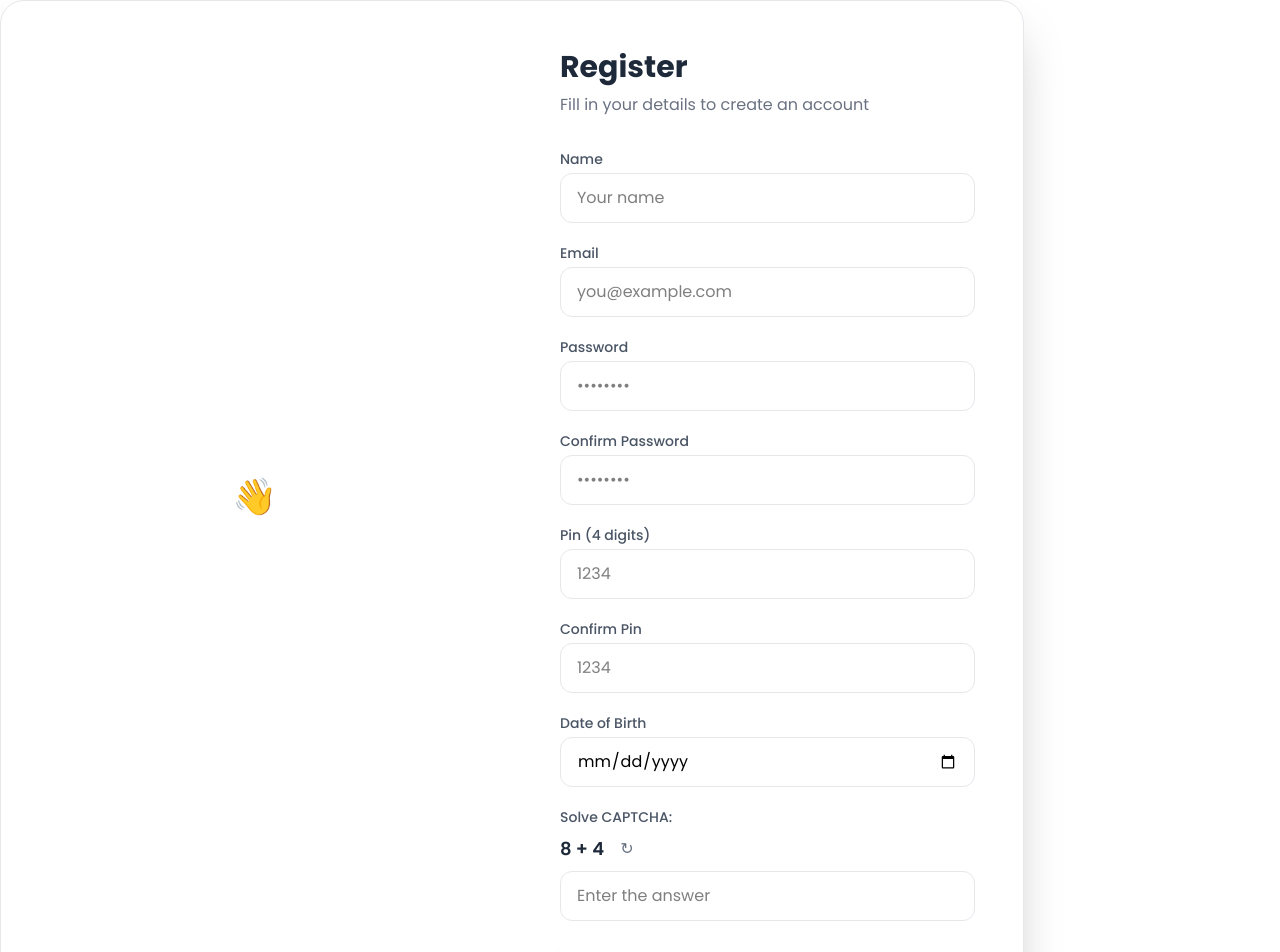
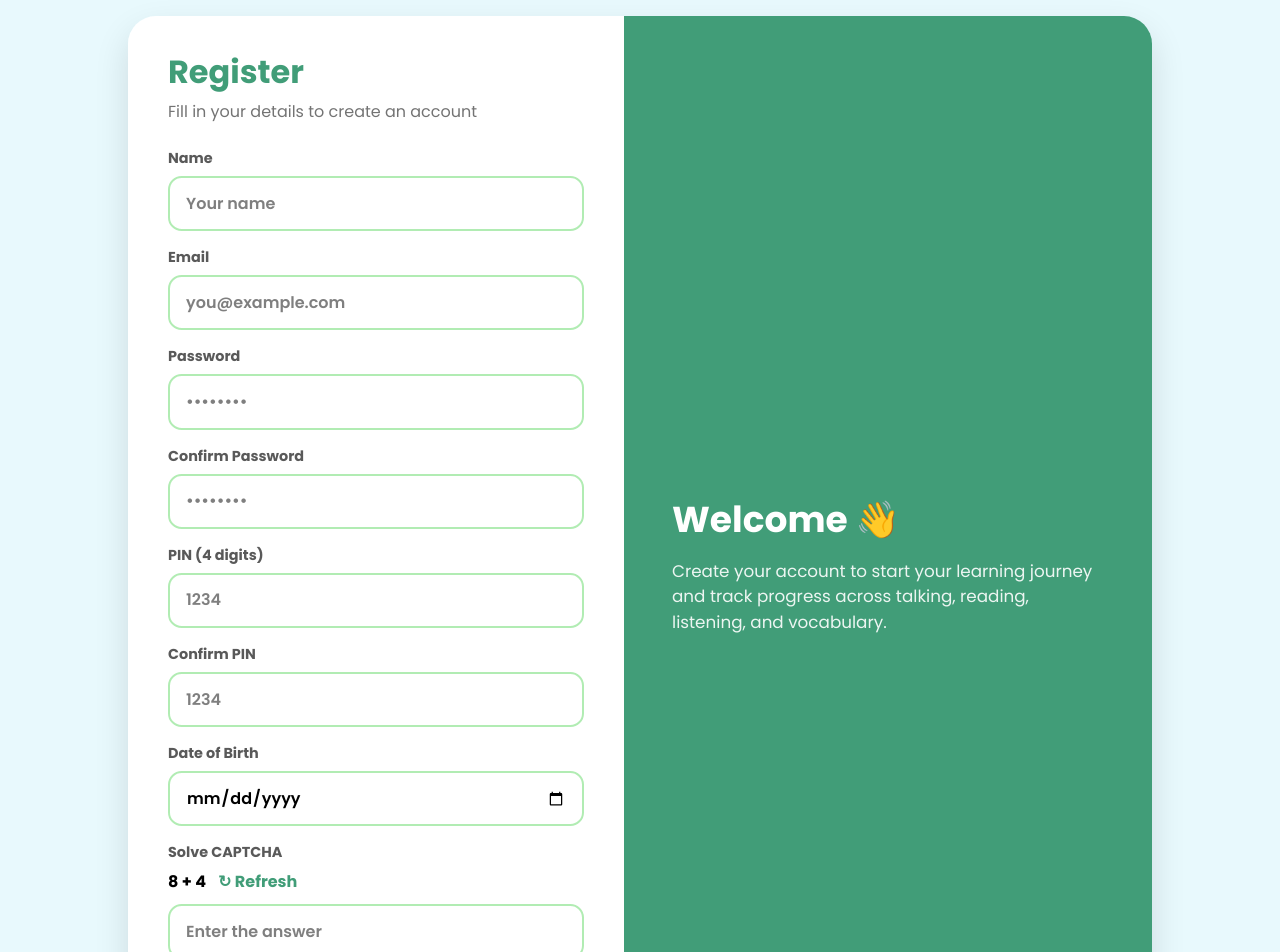
Before and after one commit to EliasEssawi/WEBPROJECT2, a React (Vite) app in the folder client/vite-project/: page /register in a window 1280 px wide. Shown: the top 952 px of the page. Built offline with nearby package versions, Linux system fonts and the light colour scheme.

Commit message:
Last Christmas

```diff
--- a/client/vite-project/src/pages/register.tsx
+++ b/client/vite-project/src/pages/register.tsx
@@ -1,14 +1,28 @@
-import React, { useState, useEffect } from "react";
+import React, { useEffect, useState } from "react";
 import axios, { AxiosError } from "axios";
 import { RegisterRequest, RegisterResponse } from "../Types/Register";
+import LoginRightPanel from "../components/login/RightPanel";
 
 const API_BASE = "/api";
 
-function Register() {
-  const [captcha, setCaptcha] = useState({ question: "", answer: "" });
-  const [userAnswer, setUserAnswer] = useState("");
-  const [message, setMessage] = useState<string>(""); // User feedback message
-  const [userData, setUserData] = useState({
+type Captcha = { question: string; answer: string };
+
+type UserData = {
+  name: string;
+  email: string;
+  password: string;
+  confirmPassword: string;
+  pin: string;
+  confirmPin: string;
+  dateOfBirth: string;
+};
+
+const Register: React.FC = () => {
+  const [captcha, setCaptcha] = useState<Captcha>({ question: "", answer: "" });
+  const [userAnswer, setUserAnswer] = useState<string>("");
+  const [message, setMessage] = useState<string>("");
+
+  const [userData, setUserData] = useState<UserData>({
     name: "",
     email: "",
     password: "",
@@ -18,32 +32,27 @@ function Register() {
     dateOfBirth: "",
   });
 
-  // Generate simple arithmetic captcha
-  const generateCaptcha = () => {
+  const generateCaptcha = (): void => {
     const a = Math.floor(Math.random() * 10 + 1);
     const b = Math.floor(Math.random() * 10 + 1);
-    setCaptcha({ question: `${a} + ${b}`, answer: (a + b).toString() });
+    setCaptcha({ question: `${a} + ${b}`, answer: String(a + b) });
   };
 
   useEffect(() => {
     generateCaptcha();
   }, []);
 
-  const handleChange = (e: React.ChangeEvent<HTMLInputElement>) => {
+  const handleChange = (e: React.ChangeEvent<HTMLInputElement>): void => {
     const { name, value } = e.target;
-
-    setUserData((prev) => ({
-      ...prev,
-      [name]: value,
-    }));
+    setUserData((prev) => ({ ...prev, [name]: value }));
   };
 
-  //handles the submet of registring (when clicking regester button)
-  const handleSubmit = async (e: React.FormEvent<HTMLFormElement>) => {
-    e.preventDefault();// Stops the page from reloading (pure React behavior).
+  const handleSubmit = async (e: React.FormEvent<HTMLFormElement>): Promise<void> => {
+    e.preventDefault();
+    setMessage("");
 
-    // logic for the CAPTCHA (TODO: Move CAPTCHA to server)
-    if (userAnswer !== captcha.answer) {
+    // CAPTCHA
+    if (userAnswer.trim() !== captcha.answer) {
       setMessage("Incorrect CAPTCHA answer.");
       generateCaptcha();
       setUserAnswer("");
@@ -64,74 +73,91 @@ function Register() {
 
     const payload: RegisterRequest = {
       name: userData.name.trim(),
-      email: userData.email.toLowerCase(),
+      email: userData.email.trim().toLowerCase(),
       password: userData.password,
       pin: userData.pin,
       dateOfBirth: userData.dateOfBirth,
     };
 
     try {
-      //Send RegisterRequest to the server this is like sendToServer({ RegisterRequest })
-      const res = await axios.post<RegisterResponse>(`${API_BASE}/register`,payload);
-      setMessage(res.data.message);
+      const res = await axios.post<RegisterResponse>(`${API_BASE}/register`, payload);
+      setMessage(res.data.message || "Registered successfully!");
       alert("Registered successfully!");
     } catch (err) {
-        const error = err as AxiosError<any>;
+      const error = err as AxiosError<{ message?: string }>;
       setMessage(error.response?.data?.message || "Registration failed.");
     }
   };
 
   return (
-    <div className="w-full max-w-5xl bg-white rounded-3xl shadow-2xl border border-gray-200 flex flex-col md:flex-row">
+    <div className="auth-shell">
+      <div className="auth-card">
+        {/* LEFT = FORM */}
+        <div className="auth-left">
+          <div className="auth-left-inner">
+            <h2 className="auth-title">Register</h2>
+            <p className="auth-subtitle">Fill in your details to create an account</p>
 
-
-        {/* LEFT SIDE (Brand / Illustration area) */}
-        <div className="hidden md:flex w-1/2 bg-dark-sidebar text-white flex-col justify-center p-12 relative">
-          <h1 className="text-4xl font-extrabold mb-4">Welcome 👋</h1>
-          <p className="text-white/80 text-lg max-w-md">
-            Create your account to start your learning journey and track progress across talking, reading, listening, and vocabulary.
-          </p>
-          <div className="absolute bottom-8 left-12 text-white/50 text-sm">
-            © 2025 Your App
-          </div>
-        </div>
-
-        {/* RIGHT SIDE (Register Form) */}
-        <div className="w-full md:w-1/2 flex flex-col items-center justify-center p-8 md:p-12 overflow-y-auto">
-
-          <div className="w-full max-w-md">
-            <h2 className="text-3xl font-bold text-gray-800 mb-2">Register</h2>
-            <p className="text-gray-500 mb-8">Fill in your details to create an account</p>
-
-            <form className="space-y-5" onSubmit={handleSubmit}>
-
+            <form onSubmit={handleSubmit} style={{ display: "grid", gap: "1rem" }}>
               {/* Name */}
               <div>
-                <label className="block text-sm font-medium text-gray-600 mb-1">Name</label>
-                <input type="text" name="name" required value={userData.name} onChange={handleChange} className="w-full px-4 py-3 text-black rounded-xl border border-gray-200 focus:outline-none focus:ring-2 focus:ring-brand-green transition" placeholder="Your name" />
+                <label className="auth-label">Name</label>
+                <input
+                  type="text"
+                  name="name"
+                  required
+                  value={userData.name}
+                  onChange={handleChange}
+                  className="auth-input"
+                  placeholder="Your name"
+                />
               </div>
 
               {/* Email */}
               <div>
-                <label className="block text-sm font-medium text-gray-600 mb-1">Email</label>
-                <input type="email" name="email" required value={userData.email} onChange={handleChange} className="w-full px-4 py-3 text-black rounded-xl border border-gray-200 focus:outline-none focus:ring-2 focus:ring-brand-green transition" placeholder="you@example.com" />
+                <label className="auth-label">Email</label>
+                <input
+                  type="email"
+                  name="email"
+                  required
+                  value={userData.email}
+                  onChange={handleChange}
+                  className="auth-input"
+                  placeholder="you@example.com"
+                />
               </div>
 
               {/* Password */}
               <div>
-                <label className="block text-sm font-medium text-gray-600 mb-1">Password</label>
-                <input type="password" name="password" required value={userData.password} onChange={handleChange} className="w-full px-4 py-3 text-black rounded-xl border border-gray-200 focus:outline-none focus:ring-2 focus:ring-brand-green transition" placeholder="••••••••" />
+                <label className="auth-label">Password</label>
+                <input
+                  type="password"
+                  name="password"
+                  required
+                  value={userData.password}
+                  onChange={handleChange}
+                  className="auth-input"
+                  placeholder="••••••••"
+                />
               </div>
 
               {/* Confirm Password */}
               <div>
-                <label className="block text-sm font-medium text-gray-600 mb-1">Confirm Password</label>
-                <input type="password" name="confirmPassword" required value={userData.confirmPassword} onChange={handleChange} className="w-full px-4 py-3 text-black rounded-xl border border-gray-200 focus:outline-none focus:ring-2 focus:ring-brand-green transition" placeholder="••••••••" />
+                <label className="auth-label">Confirm Password</label>
+                <input
+                  type="password"
+                  name="confirmPassword"
+                  required
+                  value={userData.confirmPassword}
+                  onChange={handleChange}
+                  className="auth-input"
+                  placeholder="••••••••"
+                />
               </div>
 
-              {/* Pin */}
+              {/* PIN */}
               <div>
-                <label className="block text-sm font-medium text-gray-600 mb-1">Pin (4 digits)</label>
+                <label className="auth-label">PIN (4 digits)</label>
                 <input
                   type="password"
                   name="pin"
@@ -141,14 +167,14 @@ function Register() {
                   maxLength={4}
                   pattern="\d{4}"
                   inputMode="numeric"
-                  className="w-full px-4 py-3 text-black rounded-xl border border-gray-200 focus:outline-none focus:ring-2 focus:ring-brand-green transition"
+                  className="auth-input"
                   placeholder="1234"
                 />
               </div>
 
-              {/* Confirm Pin */}
+              {/* Confirm PIN */}
               <div>
-                <label className="block text-sm font-medium text-gray-600 mb-1">Confirm Pin</label>
+                <label className="auth-label">Confirm PIN</label>
                 <input
                   type="password"
                   name="confirmPin"
@@ -158,55 +184,78 @@ function Register() {
                   maxLength={4}
                   pattern="\d{4}"
                   inputMode="numeric"
-                  className="w-full px-4 py-3 text-black rounded-xl border border-gray-200 focus:outline-none focus:ring-2 focus:ring-brand-green transition"
+                  className="auth-input"
                   placeholder="1234"
                 />
               </div>
 
               {/* Date of Birth */}
               <div>
-                <label className="block text-sm font-medium text-gray-600 mb-1">Date of Birth</label>
-                <input type="date" name="dateOfBirth" required value={userData.dateOfBirth} onChange={handleChange} className="w-full px-4 py-3 text-black rounded-xl border border-gray-200 focus:outline-none focus:ring-2 focus:ring-brand-green transition" />
+                <label className="auth-label">Date of Birth</label>
+                <input
+                  type="date"
+                  name="dateOfBirth"
+                  required
+                  value={userData.dateOfBirth}
+                  onChange={handleChange}
+                  className="auth-input"
+                />
               </div>
 
               {/* CAPTCHA */}
-              <div className="space-y-2">
-                <label className="block text-sm font-medium text-gray-600">Solve CAPTCHA:</label>
-                <div className="flex items-center gap-4">
-                  <span className="text-lg font-semibold text-gray-800">{captcha.question}</span>
-                  <button type="button" onClick={generateCaptcha} className="text-gray-500 hover:text-gray-800">↻</button>
+              <div>
+                <label className="auth-label">Solve CAPTCHA</label>
+
+                <div style={{ display: "flex", alignItems: "center", gap: "0.75rem" }}>
+                  <span style={{ fontWeight: 800 }}>{captcha.question}</span>
+                  <button
+                    type="button"
+                    onClick={generateCaptcha}
+                    className="btn-link"
+                    style={{ marginTop: 0 }}
+                  >
+                    ↻ Refresh
+                  </button>
                 </div>
+
+                <div style={{ marginTop: "0.6rem" }}>
                   <input
                     type="text"
+                    required
                     value={userAnswer}
                     onChange={(e) => setUserAnswer(e.target.value)}
-                  required
-                  className="w-full px-4 py-3 text-black rounded-xl border border-gray-200 focus:outline-none focus:ring-2 focus:ring-brand-green transition"
+                    className="auth-input"
                     placeholder="Enter the answer"
                   />
                 </div>
+              </div>
+
+              {/* Message */}
+              {message ? <div className="error">{message}</div> : null}
 
               {/* Submit */}
-              <button type="submit" className="w-full py-3 rounded-xl bg-brand-green text-white font-bold shadow-lg hover:bg-brand-light transition hover:scale-[1.02]">
+              <button type="submit" className="btn btn-primary">
                 REGISTER
               </button>
 
-              {/* Show error messages */}
-              {message && (
-                <p className="text-center text-sm text-red-500 mt-3">
-                  {message}
-                </p>
-              )}
-              <div className="text-right mt-4 text-sm">
-                <a href="/login" className="text-blue-500 hover:underline">Already have an account? Log in</a>
+              {/* Link */}
+              <div className="auth-actions">
+                <span />
+                <a className="auth-link" href="/login">
+                  Already have an account? Log in →
+                </a>
               </div>
-
             </form>
           </div>
         </div>
 
+        {/* RIGHT = WELCOME PANEL */}
+        <LoginRightPanel title="Welcome 👋" description="Create your account to start your learning journey and track progress across talking,
+            reading, listening, and vocabulary."
+            footer="© 2025 Your App"/>
+      </div>
     </div>
   );
-}
+};
 
 export default Register;
```
Also changed, not shown: client/vite-project/src/pages/login.tsx (+9 -9 lines), client/vite-project/src/components/login/Actions.tsx (renamed from client/vite-project/src/components/login/LoginActions.tsx), client/vite-project/src/components/login/Button.tsx (renamed from client/vite-project/src/components/login/ButtonLogin.tsx), client/vite-project/src/components/login/Card.tsx (renamed from client/vite-project/src/components/login/LoginCard.tsx), client/vite-project/src/components/login/Header.tsx (renamed from client/vite-project/src/components/login/LoginHeader.tsx), client/vite-project/src/components/login/Input.tsx (renamed from client/vite-project/src/components/login/LoginInput.tsx), client/vite-project/src/components/login/Layout.tsx (renamed from client/vite-project/src/components/login/LoginLayout.tsx), client/vite-project/src/components/login/LeftPanel.tsx (renamed from client/vite-project/src/components/login/LoginLeftPanel.tsx), client/vite-project/src/components/login/RightPanel.tsx (renamed from client/vite-project/src/components/login/LoginRightPanel.tsx). Lines whose indentation alone changed are shown as unchanged.
